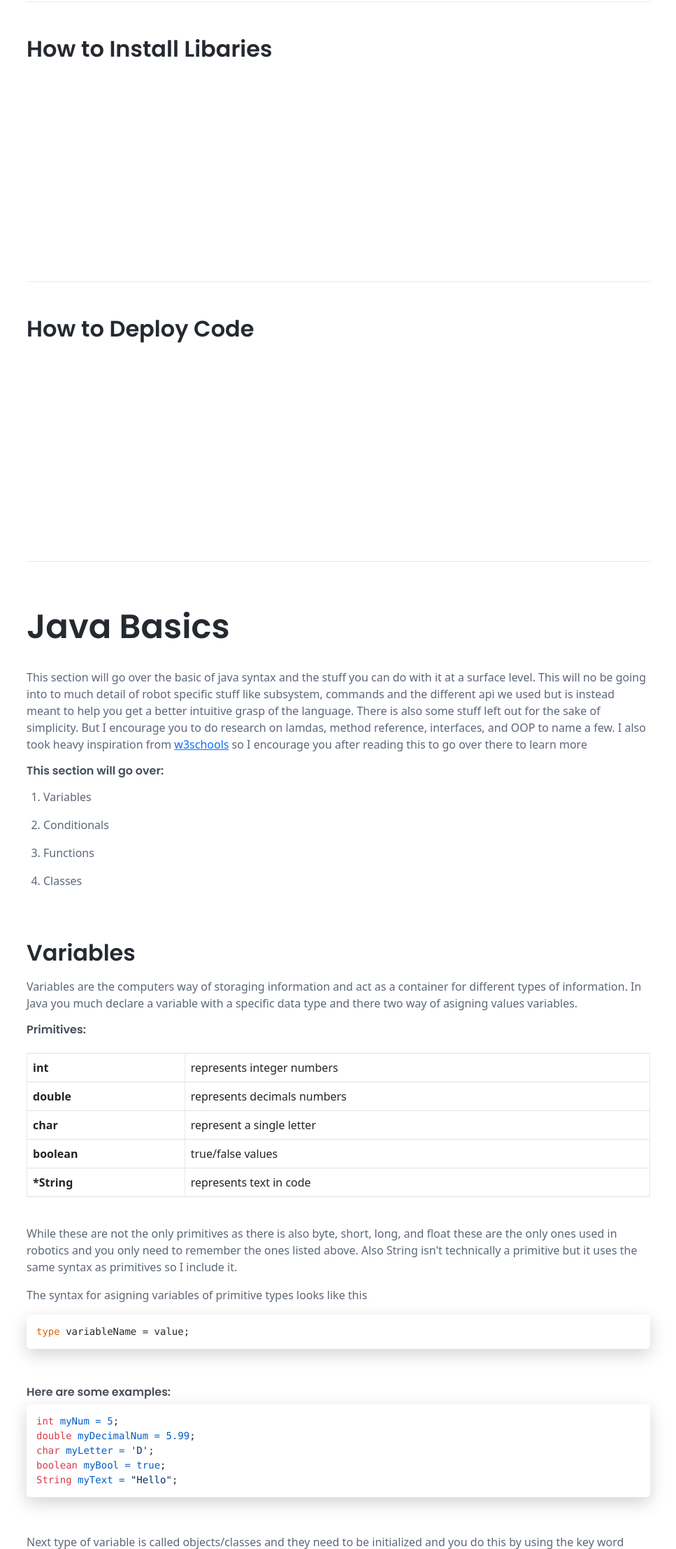
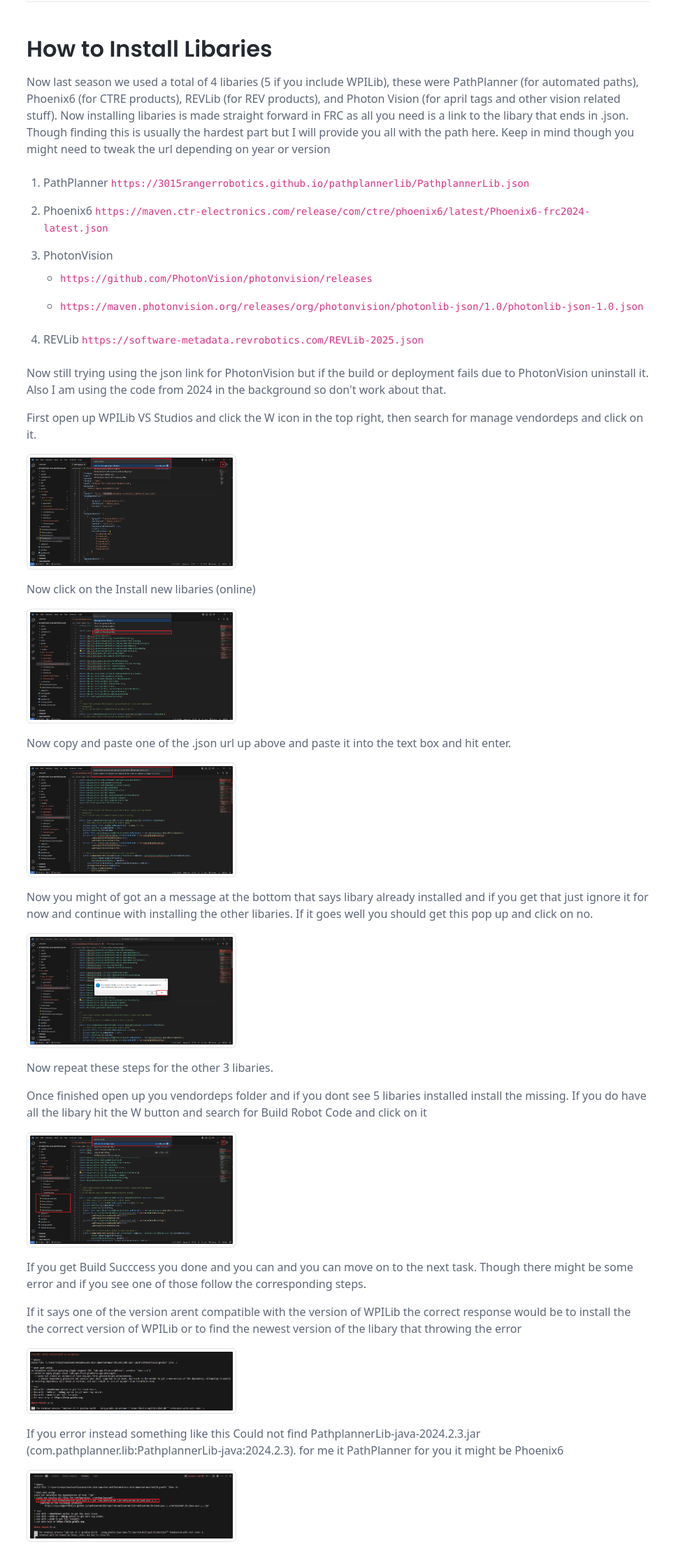
Before and after one commit to 2611-Vectors/Jacktown-Vector-Documentation, a plain HTML site: page index.html in a window 1280 px wide. Shown: the part 5764-7978 px from the top of the page at 70% size, without its empty margins (306-1273 px from the left). Drawn offline with Linux system fonts and the light colour scheme.

Commit message:
deploying code and installing libaries

```diff
--- a/index.html
+++ b/index.html
@@ -214,9 +214,82 @@
           </section>
           <section class="docs-section" id="item-1-4">
             <h2 class="section-heading">How to Install Libaries</h2>
+            <p>Now last season we used a total of 4 libaries (5 if you include WPILib), these were PathPlanner (for
+              automated paths), Phoenix6 (for CTRE products), REVLib (for REV products), and Photon Vision (for april
+              tags and other vision related stuff). Now installing libaries is made straight forward in FRC as all you
+              need is a link to the libary that ends in .json. Though finding this is usually the hardest part but I
+              will
+              provide you all with the path here. Keep in mind though you might need to tweak the url depending on year
+              or version</p>
+            <ol>
+              <li>PathPlanner <code>https://3015rangerrobotics.github.io/pathplannerlib/PathplannerLib.json</code></li>
+              <li>Phoenix6
+                <code>https://maven.ctr-electronics.com/release/com/ctre/phoenix6/latest/Phoenix6-frc2024-latest.json</code>
+              </li>
+              <li>PhotonVision
+                <ul>
+                  <li><code>https://github.com/PhotonVision/photonvision/releases</code></li>
+                  <li>
+                    <code>https://maven.photonvision.org/releases/org/photonvision/photonlib-json/1.0/photonlib-json-1.0.json</code>
+                  </li>
+                </ul>
+              </li>
+              <li>REVLib <code>https://software-metadata.revrobotics.com/REVLib-2025.json</code></li>
+            </ol>
+
+            <p>Now still trying using the json link for PhotonVision but if the build or deployment fails due to
+              PhotonVision uninstall it. Also I am using the code from 2024 in the background so don't work about that.
+            </p>
+            <p>First open up WPILib VS Studios and click the W icon in the top right, then search for manage vendordeps
+              and click on it.</p>
+            <img src="./Important Files/installing libaries/managing-venderdeps.png"
+              class="mb-3 img-fluid img-thumbnail" data-action="zoom">
+            <p>Now click on the Install new libaries (online)</p>
+            <img src="./Important Files/installing libaries/installing-libaries-online.png"
+              class="mb-3 img-fluid img-thumbnail" data-action="zoom">
+            <p>Now copy and paste one of the .json url up above and paste it into the text box and hit enter.</p>
+            <img src="./Important Files/installing libaries/paste-url.png" class="mb-3 img-fluid img-thumbnail"
+              data-action="zoom">
+            <p>Now you might of got an a message at the bottom that says libary already installed and if you get that
+              just ignore it for now and continue with installing the other libaries. If it goes well you should get
+              this pop up and click on no.
+            </p>
+            <img src="./Important Files/installing libaries/dont-build.png" class="mb-3 img-fluid img-thumbnail"
+              data-action="zoom">
+            <p>Now repeat these steps for the other 3 libaries.</p>
+            <p>Once finished open up you vendordeps folder and if you dont see 5 libaries installed install the missing.
+              If you do have all the libary hit the W button and search for Build Robot Code and click on it</p>
+            <img src="./Important Files/installing libaries/build-code.png" class="mb-3 img-fluid img-thumbnail"
+              data-action="zoom">
+            <p>If you get Build Succcess you done and you can and you can move on to the next task. Though there might
+              be some error and if you see one of those follow the corresponding steps.</p>
+
+            <p>If it says one of the version arent compatible with the version of WPILib the correct response would be
+              to install the the correct version of WPILib or to find the newest version of the libary that throwing the
+              error</p>
+            <img src="./Important Files/installing libaries/example-error.png" class="mb-3 img-fluid img-thumbnail"
+              data-action="zoom">
+            <p>If you error instead something like this Could not find PathplannerLib-java-2024.2.3.jar
+              (com.pathplanner.lib:PathplannerLib-java:2024.2.3). for me it PathPlanner for you it might be Phoenix6</p>
+            <img src="./Important Files/installing libaries/cant-find-libary.png" class="mb-3 img-fluid img-thumbnail"
+              data-action="zoom">
+            <p>The solution is normally to just uninstall the libaries and reinstall it then try building the code
+              again. You this by click the W again and go to manage vendordeps again but instead click on manage current
+              libaries</p>
+            <img src="./Important Files/installing libaries/managing-the-problem-libary.png"
+              class="mb-3 img-fluid img-thumbnail" data-action="zoom">
+            <p>Now select the libary that is giving you the error then click okay and it will uninstall that libary.</p>
+            <img src="./Important Files/installing libaries/uninstall-libary.png" class="mb-3 img-fluid img-thumbnail"
+              data-action="zoom">
+            <p>Now repeat the step for that libary and see if it solves the issue if you still get an error go ask for
+              help.</p>
           </section>
           <section class="docs-section" id="item-1-5">
             <h2 class="section-heading">How to Deploy Code</h2>
+            <p>This part is really easy first connect to the robot via wifi and they locate the W button and search for
+              the deploy code and press deploy robot code</p>
+            <img src="./Important Files/deploying-code.png" class="mb-3 img-fluid img-thumbnail"
+              data-action="zoom">
           </section>
         </article>
 
```
Also changed, not shown: Important Files/deploying-code.png (added), Important Files/installing libaries/build-code.png (added), Important Files/installing libaries/cant-find-libary.png (added), Important Files/installing libaries/dont-build.png (added), Important Files/installing libaries/example-error.png (added), Important Files/installing libaries/installing-libaries-online.png (added), Important Files/installing libaries/managing-the-problem-libary.png (added), Important Files/installing libaries/managing-venderdeps.png (added), Important Files/installing libaries/paste-url.png (added), Important Files/installing libaries/uninstall-libary.png (added).
